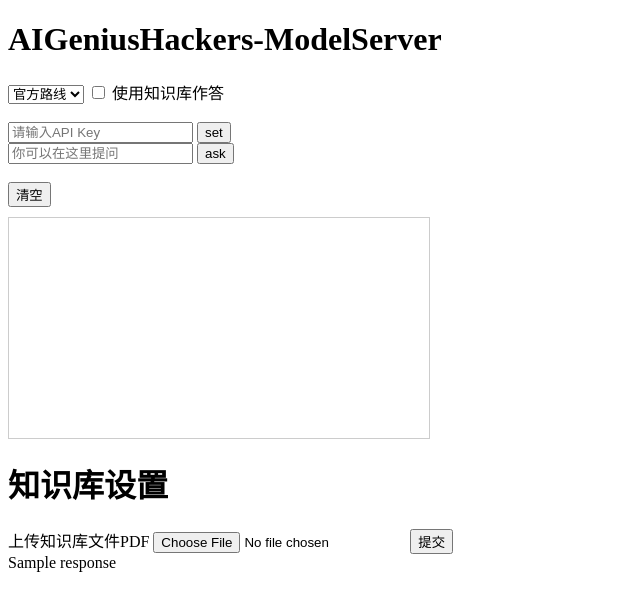
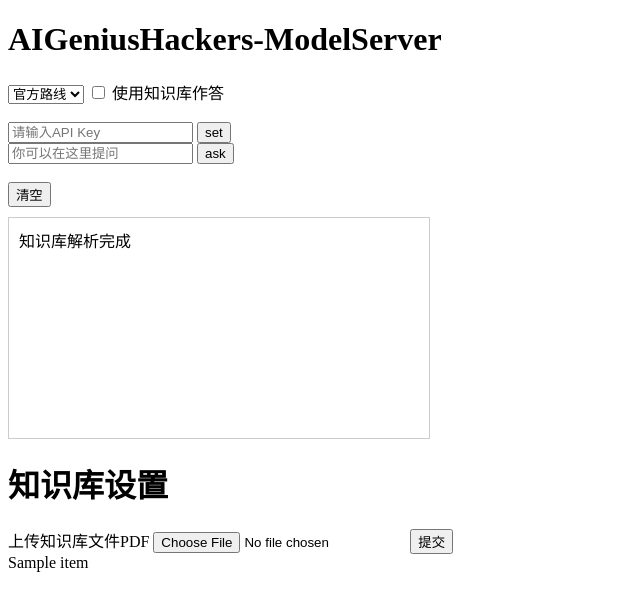
Before and after one commit to Aomferni/vecDbLLMApp, a Flask app: template templates/index.html in a window 1280 px wide. Shown: the top 611 px of the page, without its empty margins (0-640 px from the left). Run offline with Flask 3, Linux system fonts and the light colour scheme; the template is opened without the code that fills it: most values are stand-ins (such as "Sample title", 1, 10 or a date in 2020).

Commit message:
Update 3 files 初步跑通向量训练

```diff
--- a/app.py
+++ b/app.py
@@ -26,7 +26,7 @@
 
 @app.route('/knowledge_qa', methods=['GET', 'POST'])
 def knowledge_qa():
-    print(os.getenv('OPENAI_API_KEY'))
+    # print(os.getenv('OPENAI_API_KEY'))
     if request.method == 'POST':
         pdf_file = request.files['pdf']
         if pdf_file:
@@ -35,6 +35,7 @@
             with pdfplumber.open(pdf_file) as pdf_reader:
                 for page in pdf_reader.pages:
                     text += page.extract_text()
+            print("读取PDF已完成")
 
             # 文本分片
             text_splitter = CharacterTextSplitter(
@@ -44,10 +45,12 @@
                 length_function=len
             )
             chunks = text_splitter.split_text(text)
+            print("splitPDF已完成")
 
             # 创建embeddings
             embeddings = OpenAIEmbeddings()
             knowledge_base = FAISS.from_texts(chunks, embeddings)
+            print("存入FAISS已完成")
 
             # 将处理结果传递给模板
             return render_template('index.html', knowledge_base=knowledge_base)
--- a/requirements.txt
+++ b/requirements.txt
@@ -9,3 +9,4 @@
 openai
 tiktoken
 pdfplumber
+faiss-cpu
--- a/templates/index.html
+++ b/templates/index.html
@@ -41,7 +41,16 @@
         <input type="submit" value="提交">
     </form>
     {% if response %}
-        <div>{{ response }}</div>
+        <script>
+            document.getElementById("answer").innerHTML += "知识库解析完成" + "<br>";
+        </script>
+
+        <div id="answer">
+            {% for item in knowledge_base[:5] %}
+                {{ item }}
+                <br>
+            {% endfor %}
+        </div>
     {% endif %}
 
     <script>
```
